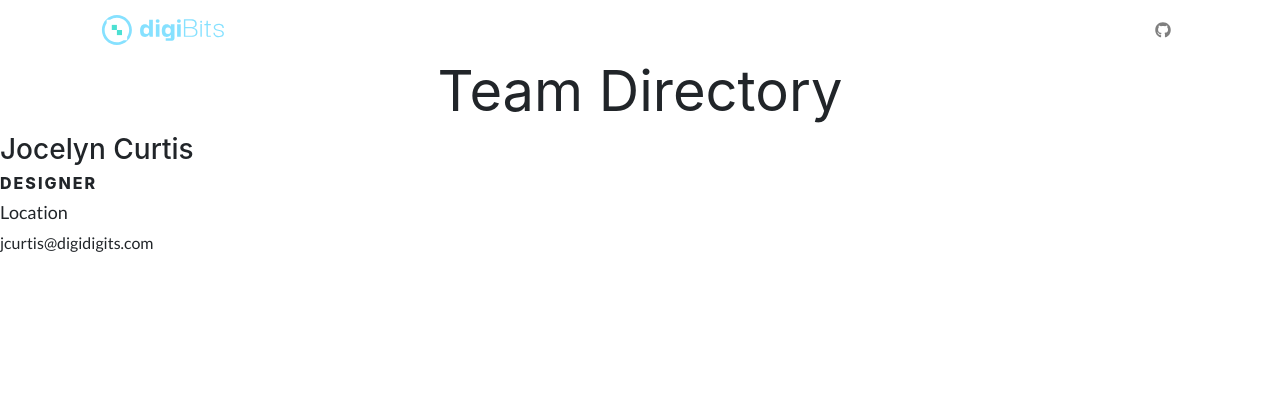
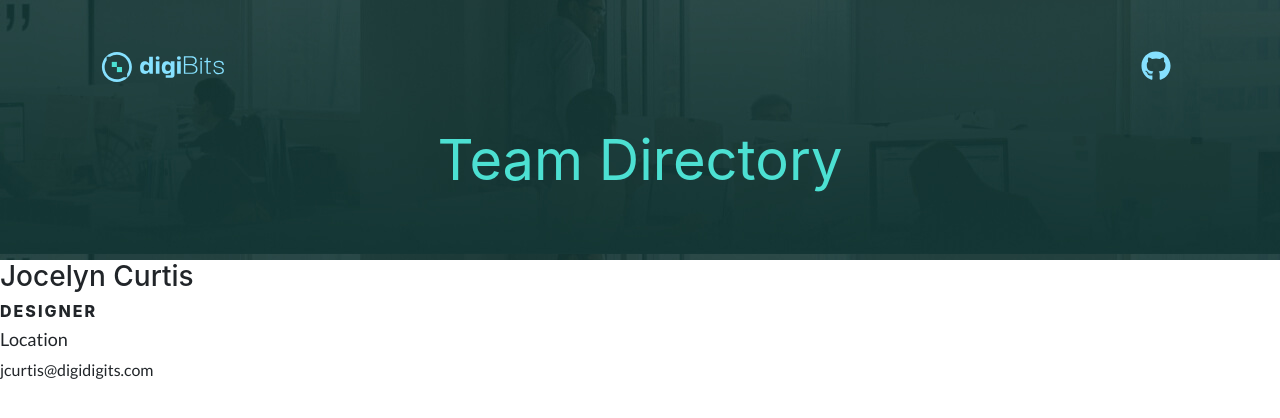
Before and after one commit to GedalyaKrycer/digibit-employee-directory, a React (Create React App) app in the folder my-app/: page / in a window 1280 px wide. Shown: the top 418 px of the page. Built offline with nearby package versions, Linux system fonts and the light colour scheme; a web font is replaced by a local one.

Commit message:
Completed Header component

```diff
--- a/my-app/src/components/Header/index.js
+++ b/my-app/src/components/Header/index.js
@@ -4,21 +4,22 @@ import Nav from 'react-bootstrap/Nav';
 import Container from 'react-bootstrap/Container';
 import Logo from '../../img/digibits-logo.svg';
 import { FaGithub } from 'react-icons/fa';
+import './style.css';
 
 function Header() {
     return (
-        <header>
+        <header className="bg--image">
             <Container>
                 <Navbar className="justify-content-between">
                     <Navbar.Brand>
                         <img src={Logo} alt="DigiBit Logo" />
                     </Navbar.Brand>
                     <Nav>
-                        <Nav.Link href="https://github.com/GedalyaKrycer"><FaGithub /></Nav.Link>
+                        <Nav.Link href="https://github.com/GedalyaKrycer/unit-19-react-homework-employee-directory" target="_Blank"><FaGithub className="github-icon" /></Nav.Link>
                     </Nav>
 
                 </Navbar>
-                <h1 className="text-center">Team Directory</h1>
+                <h1 className="text-center text-color">Team Directory</h1>
             </Container>
         </header>
     )
--- /dev/null
+++ b/my-app/src/components/Header/style.css
@@ -0,0 +1,15 @@
+.bg--image {
+   background-image: url("../../img/background-hero.jpg");
+   height: 260px;
+   padding-top: 35px;
+}
+
+.github-icon {
+    font-size: 30px;
+    color: #86E1FF;
+}
+
+.github-icon:hover {
+    opacity: .5;
+    transition: ease-in .2s;
+}
--- a/my-app/src/index.css
+++ b/my-app/src/index.css
@@ -11,6 +11,7 @@ body {
 h1 {
   font-size: 56px;
   font-weight: 400;
+  margin-top: 30px;
 }
 
 h2 {
@@ -36,3 +37,30 @@ p {
   font-size: 16px;
   font-weight: 400;
 }
+
+/* Colors */
+.bg-color {
+  background-color: #143634;
+}
+.bg-lighter-color {
+  background-color: #1B4644;
+}
+.bg-lightest-color {
+  background-color: #326360;
+}
+.text-color {
+  color: #4CE0D2;
+}
+.interactive-color {
+  color: #86E1FF;
+}
+
+
+/* —————————————————————————————————————————————
+MEDIA QUERIES
+————————————————————————————————————————————— */
+@media only screen and (max-width: 768px) {
+  h1 {
+    font-size: 46px;
+  }
+}
```
